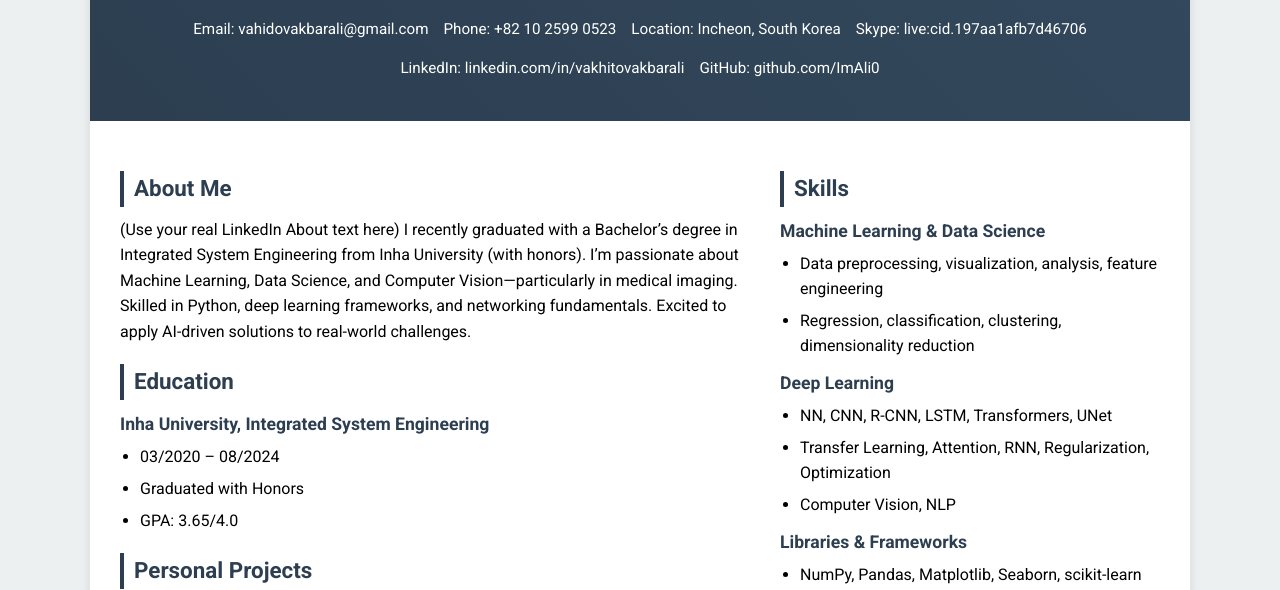
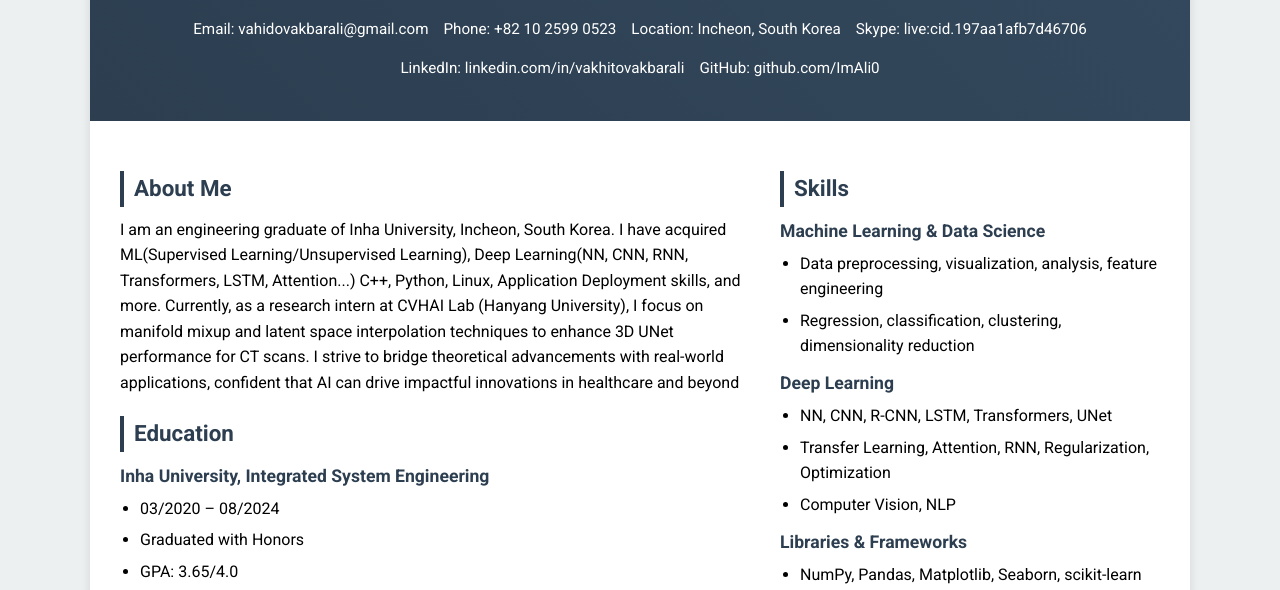
Before and after one commit to ImAli0/ImAli0.github.io, a plain HTML site: page index.html in a window 1280 px wide. Shown: the part 140-730 px from the top of the page. Drawn offline with Linux system fonts and the light colour scheme.

Commit message:
Update index.html

```diff
--- a/index.html
+++ b/index.html
@@ -171,11 +171,11 @@
             <h2>About Me</h2>
             <p>
               <!-- Replace with your actual LinkedIn About text if desired -->
-              (Use your real LinkedIn About text here)
-              I recently graduated with a Bachelor’s degree in Integrated System Engineering from Inha University (with honors).
-              I’m passionate about Machine Learning, Data Science, and Computer Vision—particularly in medical imaging.
-              Skilled in Python, deep learning frameworks, and networking fundamentals.
-              Excited to apply AI-driven solutions to real-world challenges.
+              I am an engineering graduate of Inha University, Incheon, South Korea.
+              I have acquired ML(Supervised Learning/Unsupervised Learning), Deep Learning(NN, CNN, RNN, Transformers, LSTM, Attention...) C++, Python, Linux,
+              Application Deployment skills, and more. Currently, as a research intern at CVHAI Lab (Hanyang University),
+              I focus on manifold mixup and latent space interpolation techniques to enhance 3D UNet performance for CT scans.
+              I strive to bridge theoretical advancements with real-world applications, confident that AI can drive impactful innovations in healthcare and beyond
             </p>
           </div>
 
```
